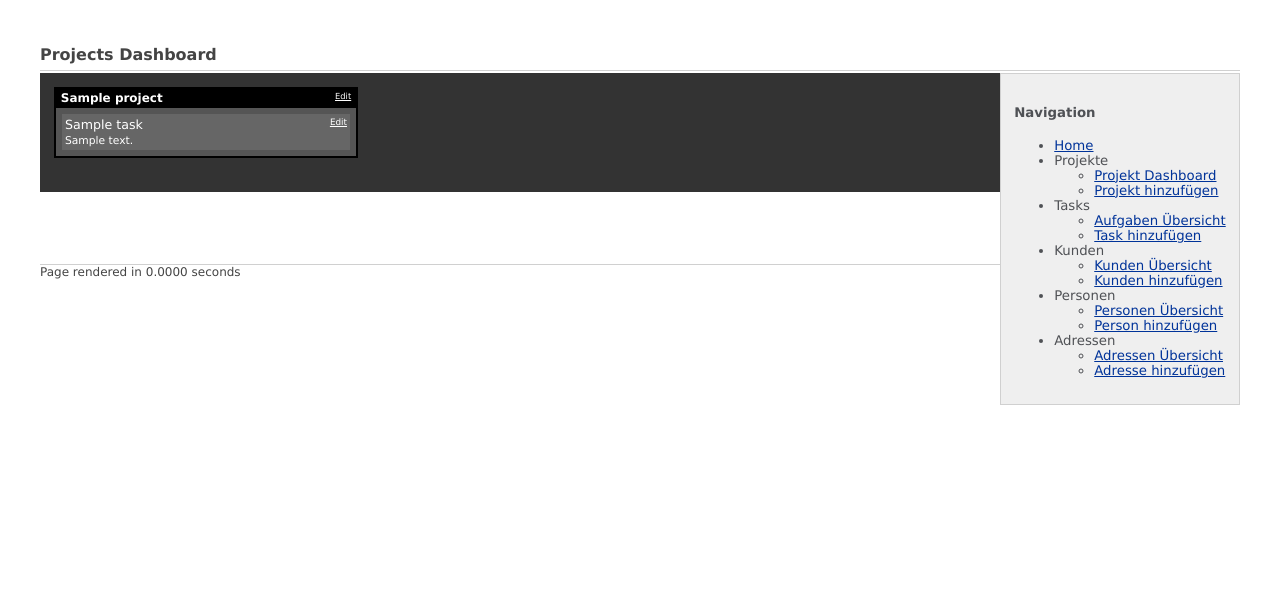
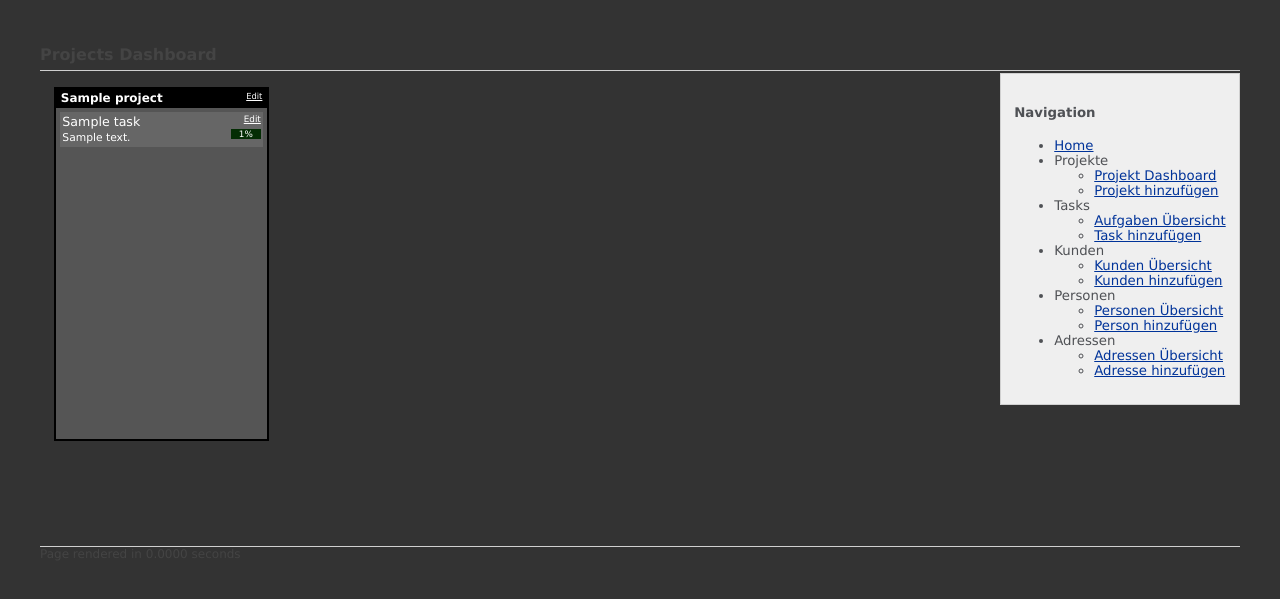
Before and after one commit to hquadrat/H2TaskTracker, a CodeIgniter app: page / in a window 1280 px wide. Shown: the top 599 px of the page. Run offline with CodeIgniter, Linux system fonts and the light colour scheme; tables that the repository leaves empty hold one stand-in row (values such as "Sample post").

Commit message:
Styling Project dashboard

```diff
--- a/application/models/projectmodel.php
+++ b/application/models/projectmodel.php
@@ -26,7 +26,7 @@ class Projectmodel extends CI_Model {
     function project_task_overview()
     {
 
-		$this->db->select('t_project.name AS projectname, t_project.idt_project AS projectid, t_task.name AS taskname, t_task.idt_task AS taskid, t_task.description AS taskdescription');
+		$this->db->select('t_project.name AS projectname, t_project.idt_project AS projectid, t_task.name AS taskname, t_task.idt_task AS taskid, t_task.description AS taskdescription, t_task.percentfinished AS taskpercentfinished');
 		$this->db->from('t_project, t_project_has_t_task, t_task');
 		$this->db->where('t_project.idt_project = t_project_has_t_task.t_project_idt_project AND t_project_has_t_task.t_task_idt_task = t_task.idt_task');
 //		$this->db->join('t_project_has_t_task', 't_project.idt_project = t_project_has_t_task.t_project_idt_project');
--- a/application/views/project_dashboard.php
+++ b/application/views/project_dashboard.php
@@ -9,7 +9,7 @@
 	?>
 
 </head>
-<body>
+<body style="background-color: #333;">
 
 <?php
 	$this->load->view('statics/flash_message');
@@ -53,7 +53,38 @@ foreach ($projects as $item) {
 
 ?>
 
-		<li><?php echo $item->taskname;?> <?php echo anchor('task/taskform/'.$item->taskid, 'Edit', array('class' => 'edit')); ?><br /><span class="taskdescription"><?php echo $item->taskdescription;?></span></li>
+		<li>
+			<?php echo $item->taskname;?> <?php echo anchor('task/taskform/'.$item->taskid, 'Edit', array('class' => 'edit')); ?><br />
+			<span class="taskdescription"><?php echo $item->taskdescription;?></span>
+			<?php
+				// funny percentage styling
+				$outPercentage = (int)$item->taskpercentfinished;
+
+				if ($outPercentage >= 0 && $outPercentage < 20) {
+
+					$outColor = "042D04";
+
+				} elseif ($outPercentage >= 20 && $outPercentage < 40) {
+
+					$outColor = "085A08";
+
+				} elseif ($outPercentage >= 40 && $outPercentage < 60) {
+
+					$outColor = "0C860C";
+
+				} elseif ($outPercentage >= 60 && $outPercentage < 80) {
+
+					$outColor = "10B310";
+
+				} else {
+
+					$outColor = "00FF00";
+					$outColor = "14E014";
+
+				}
+			?>
+			<span style="background-color: #<?php echo $outColor;?>;" class="taskpercentfinished"><?php echo $item->taskpercentfinished;?>%</span>
+		</li>
 
 <?php } ?>
 </ul>
--- a/statics/css/project_dashboard.css
+++ b/statics/css/project_dashboard.css
@@ -20,17 +20,19 @@
 	padding: 0;
 	margin: 0;
 }
+
 #project_dashboard li {
 	float: left;
 	position: relative;
-	width: 300px;
-/*	padding: 10px;	*/
-	margin: 0 1.5em 1.5em 0;
+	width: 22%;
+	height: 350px;
+	overflow: auto;
+	margin: 0 2% 2% 0;
 	background-color: #555;
 	border: 2px solid #000000;
-/*
-	-moz-box-shadow: 0px 2px 15px #333;
-*/
+
+	-moz-box-shadow: 0px 2px 15px #fff;
+
 	font-size: 95%;
 
 }
@@ -44,16 +46,28 @@
 #project_dashboard li ul li {
 	float: none;
 	width: 94%;
+	height: auto;
 	padding: 1%;
 	margin: 2%;
 	background-color: #666;
 	border: 0;
 
 	color: #fff;
+
+	-moz-box-shadow: none;
 }
 
 #project_dashboard li ul li .taskdescription {
 	font-size: 85%;
+}
+
+#project_dashboard li ul li .taskpercentfinished {
+	font-size: 70%;
+	display: inline-block;
+	float: right;
+	width: 30px;
+
+	text-align: center;
 }
 
 #project_dashboard li h2 {
```
